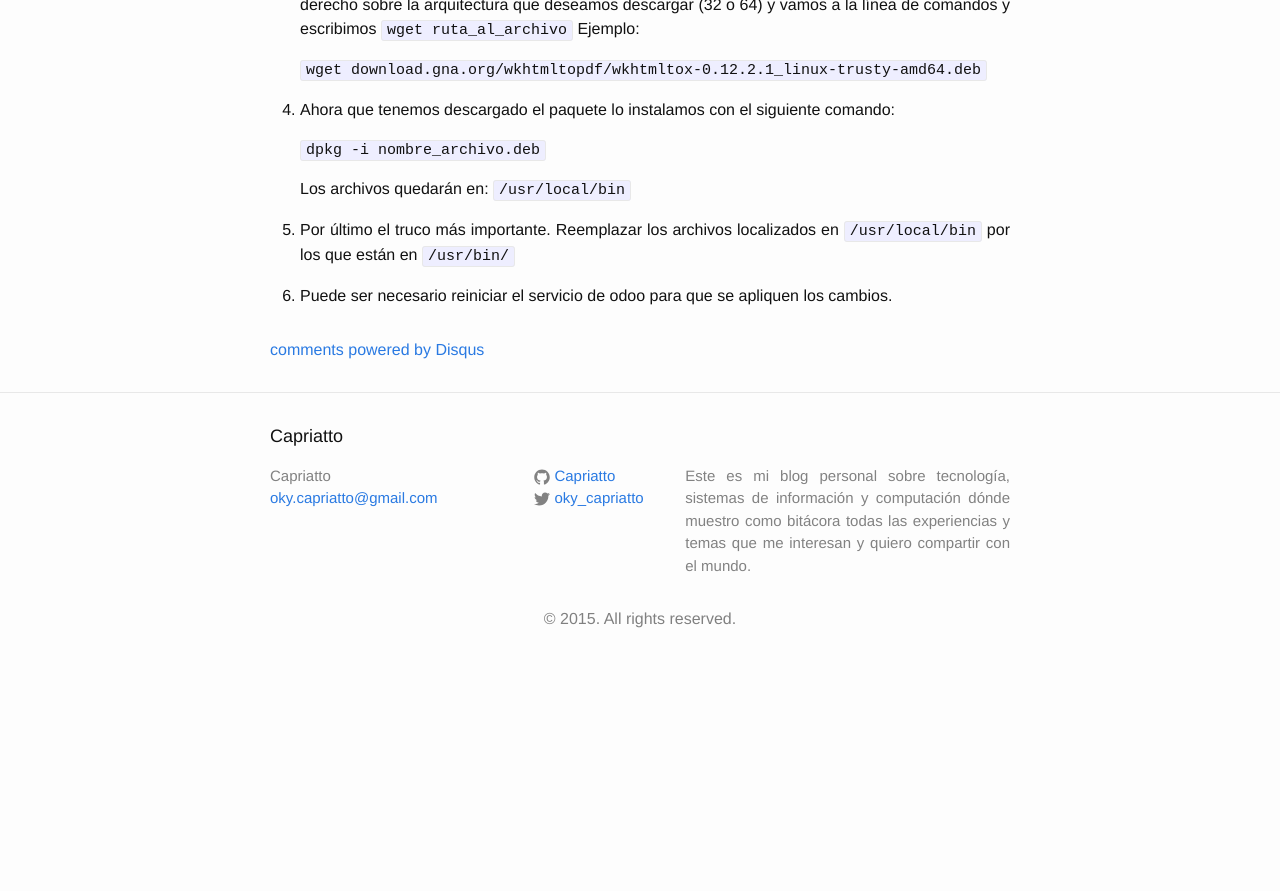
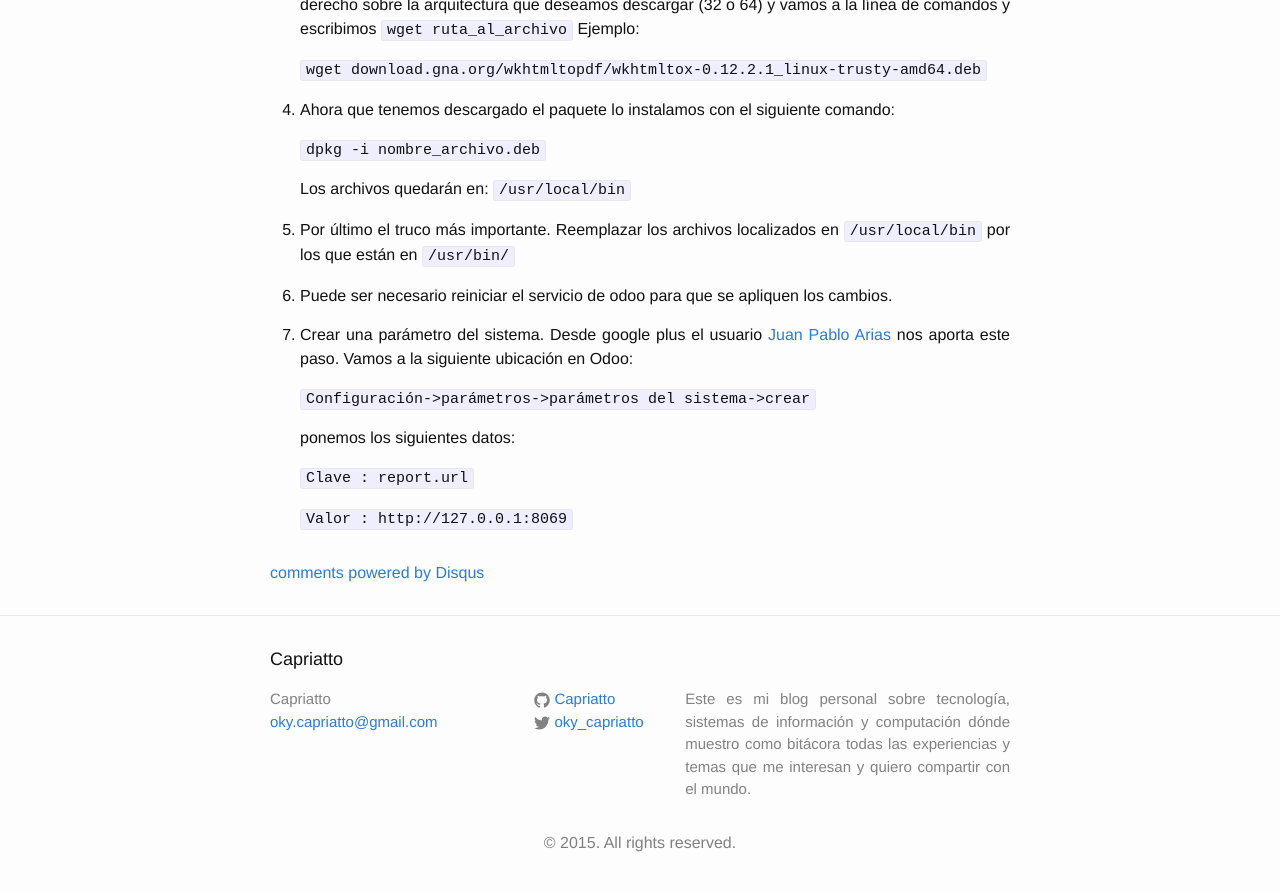
Before and after one commit to Capriatto/Capriatto.github.io, a Jekyll site: the page built from _posts/2015-06-08-welcome-to-jekyll.markdown, in a window 1280 px wide and 900 px high, scrolled down 659 px. Shown: the top 891 px of the window. Built offline with Jekyll 4.4.1, drawn with Linux system fonts in a browser that asks for light colours; comment, search, counter and statistics services are not loaded; before the commit the page ends 1335 px from its top, so only the background shows below that.

Commit message:
updating post wkhtmltopdf-odoo8

```diff
--- a/_posts/2015-06-08-welcome-to-jekyll.markdown
+++ b/_posts/2015-06-08-welcome-to-jekyll.markdown
@@ -43,6 +43,25 @@ comments: true
   6. Puede ser necesario reiniciar el servicio de odoo para que se apliquen los cambios.
 
 
+  7. Crear una parámetro del sistema. Desde google plus el usuario [Juan Pablo Arias][juanpabloarias-plus] nos aporta
+  este paso. Vamos a la siguiente ubicación en Odoo:
+
+      `Configuración->parámetros->parámetros del sistema->crear`
+
+      ponemos los siguientes datos:
+
+        `Clave : report.url`
+
+        `Valor : http://127.0.0.1:8069`
+
+
+
+
+
+
+
+
 [opensource]:     https://es.wikipedia.org/wiki/C%C3%B3digo_abierto
 [wkthtmltopdf]:   http://wkhtmltopdf.org/
 [descargas]:      http://wkhtmltopdf.org/downloads.html
+[juanpabloarias-plus]:      https://plus.google.com/106433501765951492366/
```
